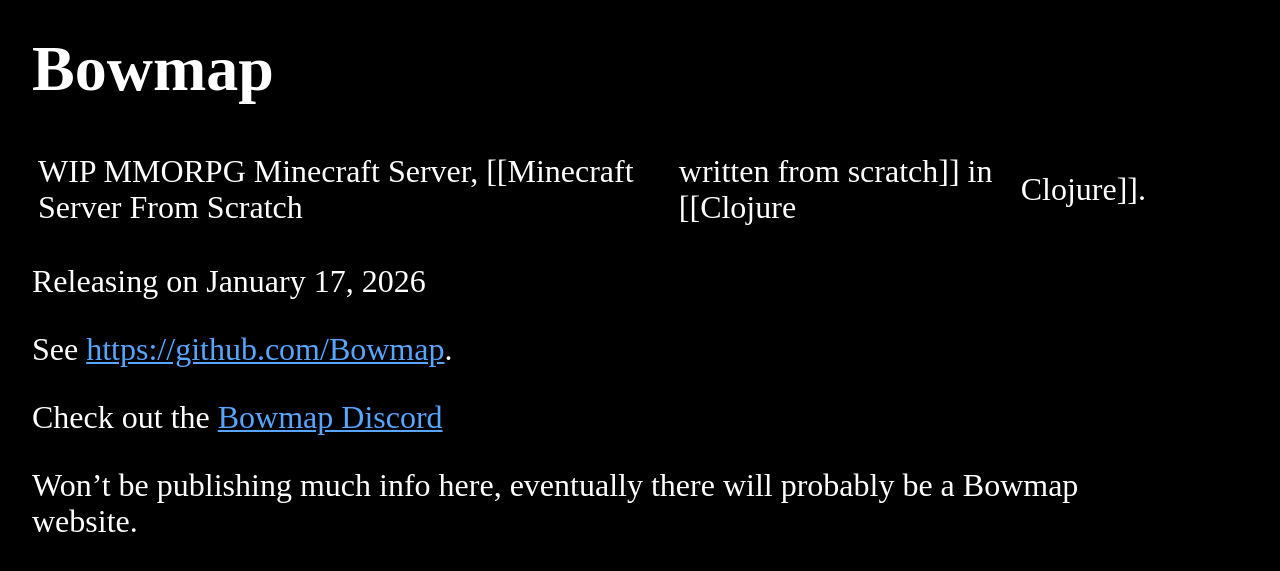
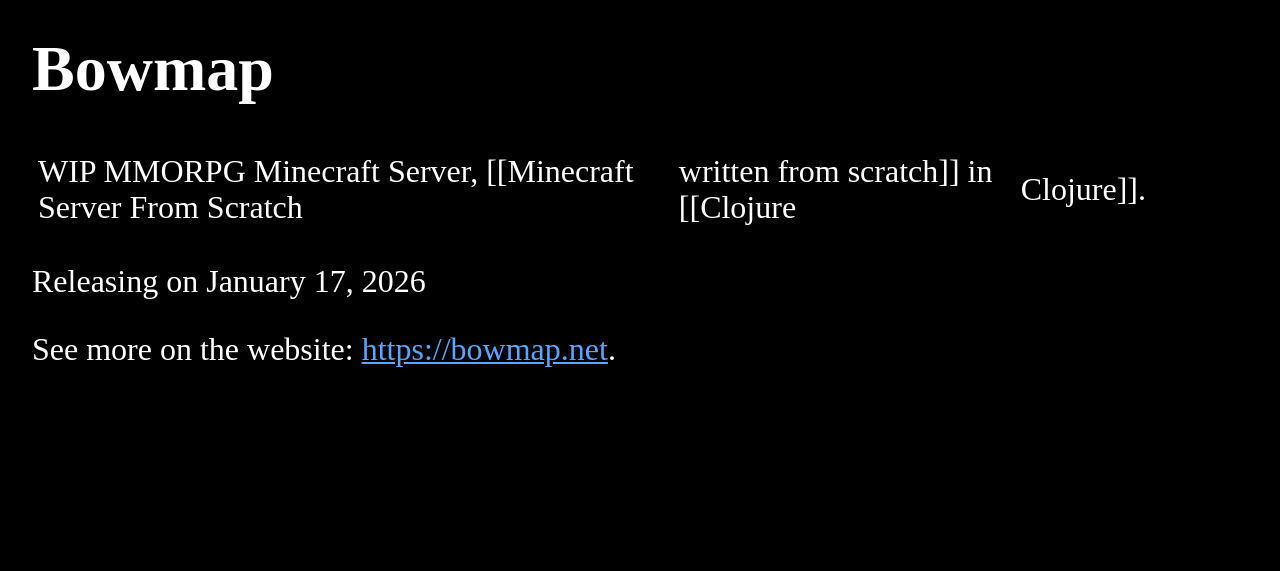
Before and after one commit to Grahp/Website, a Jekyll site: the page built from pages/Bowmap.md, in a window 1280 px wide. Shown: the top 571 px of the page. Built offline with Jekyll 4.4.1, drawn with Linux system fonts in a browser that asks for light colours.

Commit message:
Update "Bowmap"

```diff
--- a/pages/Bowmap.md
+++ b/pages/Bowmap.md
@@ -6,8 +6,4 @@
 
 Releasing on January 17, 2026
 
-See [https://github.com/Bowmap](https://github.com/Bowmap).
-
-Check out the [Bowmap Discord](https://discord.gg/EVA5np6Dd6)
-
-Won't be publishing much info here, eventually there will probably be a Bowmap website.
+See more on the website: [https://bowmap.net](https://bowmap.net).
```
